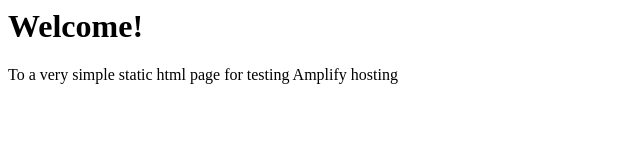
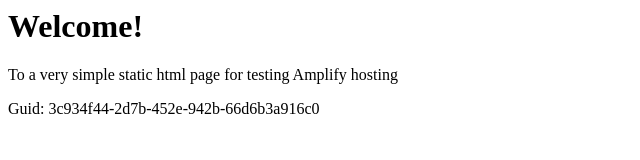
Before and after one commit to aws-aemilia-nrt/Github-PR-Commit-Integration-Test-DoNotTouch-Gith-OKSLNVO2-v1-prod-ap-northeast-1, a website: page src/index.html in a window 1280 px wide. Shown: the whole page, without its empty margins (0-640 px from the left). Drawn offline with Linux system fonts and the light colour scheme.

Commit message:
commit from integ tests

```diff
--- a/src/index.html
+++ b/src/index.html
@@ -1,3 +1,5 @@
+
+
 <html lang="en">
 
 <head>
@@ -10,6 +12,6 @@
 <body>
     <h1>Welcome!</h1>
     <p>To a very simple static html page for testing Amplify hosting</p>
-</body>
+    <p>Guid: 3c934f44-2d7b-452e-942b-66d6b3a916c0</p></body>
 
 </html>
```
